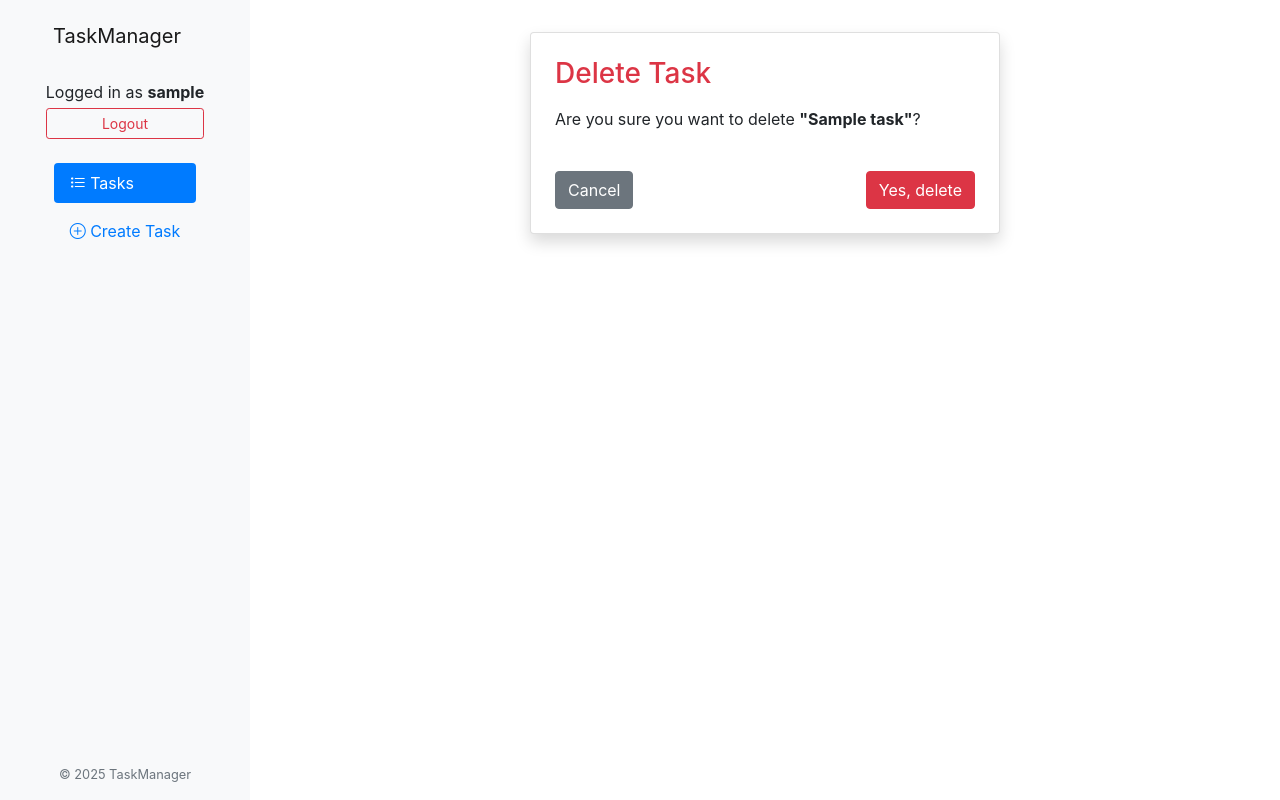
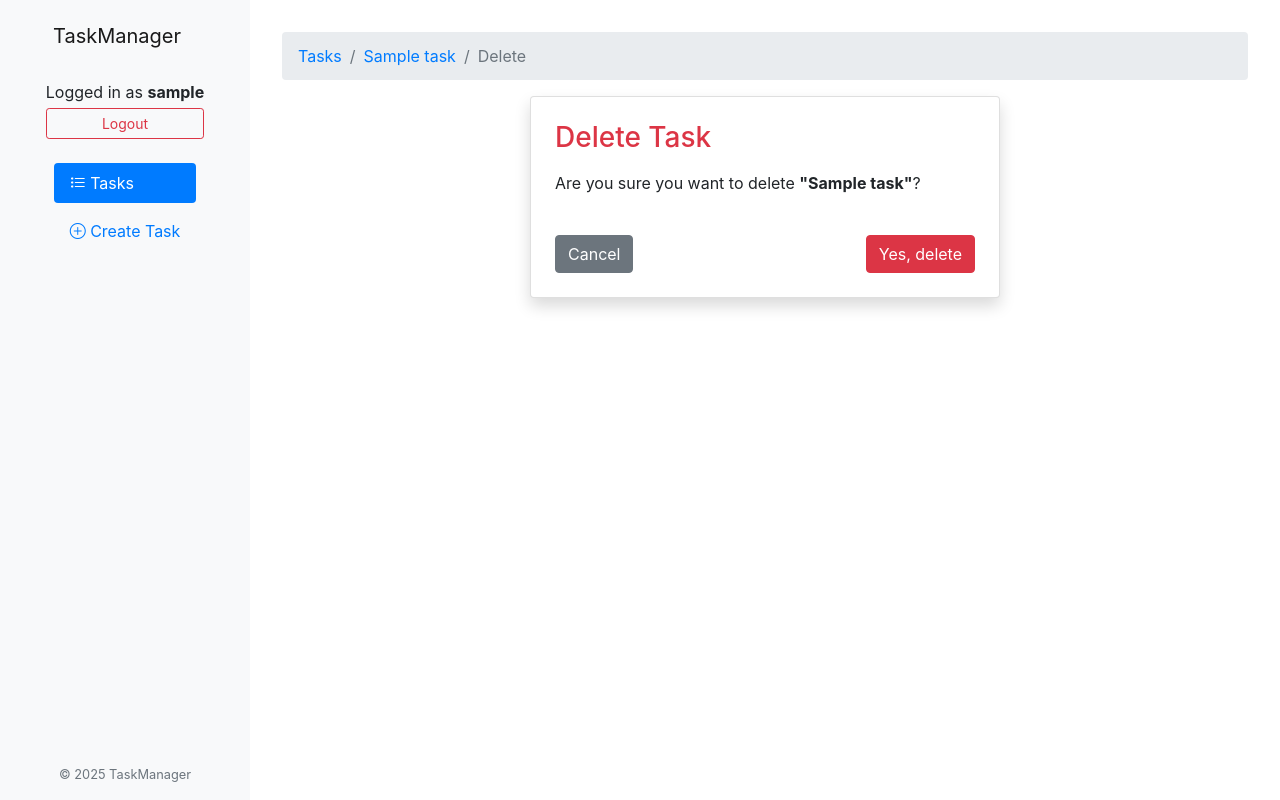
Before and after one commit to VYGAKOOL/task-manager, a Django app: page /task/1/delete/ in a window 1280 px wide. Run offline with Django 4.2, Linux system fonts and the light colour scheme; a user stored in the database is signed in; tables that the repository leaves empty hold one stand-in row (values such as "Sample post").

Commit message:
implement breadcrumbs

```diff
--- a/task/views.py
+++ b/task/views.py
@@ -1,6 +1,6 @@
 from django.contrib.auth.forms import AuthenticationForm
 from django.contrib.auth.mixins import LoginRequiredMixin
-from django.urls import reverse_lazy
+from django.urls import reverse_lazy, reverse
 from django.views import generic
 
 from task.forms import SignUpForm
@@ -31,16 +31,47 @@ class TaskUpdateView(LoginRequiredMixin, generic.UpdateView):
     fields = ["name", "description", "deadline", "priority", "task_type", "assignees"]
     success_url = reverse_lazy("task:task-list")
 
+    def get_context_data(self, **kwargs):
+        context = super().get_context_data(**kwargs)
+
+        context["breadcrumbs"] = [
+            {"label": "Tasks", "url": reverse("task:task-list")},
+            {"label": self.object.name, "url": reverse("task:task-detail", args=[self.object.id])},
+            {"label": "Edit"},
+        ]
+        return context
+
 
 class TaskDetailView(LoginRequiredMixin, generic.DetailView):
     model = Task
     context_object_name = "task"
+
+    def get_context_data(self, **kwargs):
+        context = super().get_context_data(**kwargs)
+        task = self.object
+
+        context["breadcrumbs"] = [
+            {"label": "Tasks", "url": reverse("task:task-list")},
+            {"label": task.name},
+        ]
+        return context
 
 
 class TaskDeleteView(LoginRequiredMixin, generic.DeleteView):
     model = Task
     success_url = reverse_lazy("task:task-list")
 
+    def get_context_data(self, **kwargs):
+        context = super().get_context_data(**kwargs)
+        task = self.object
+
+        context["breadcrumbs"] = [
+            {"label": "Tasks", "url": reverse("task:task-list")},
+            {"label": task.name, "url": reverse("task:task-detail", args=[task.id])},
+            {"label": "Delete"},
+        ]
+        return context
+
 
 class SignUpView(generic.FormView):
     form_class = SignUpForm
--- /dev/null
+++ b/templates/includes/breadcrumbs.html
@@ -0,0 +1,17 @@
+{% if breadcrumbs %}
+<nav aria-label="breadcrumb" class="mb-3">
+  <ol class="breadcrumb">
+    {% for crumb in breadcrumbs %}
+      {% if crumb.url %}
+        <li class="breadcrumb-item">
+          <a href="{{ crumb.url }}">{{ crumb.label }}</a>
+        </li>
+      {% else %}
+        <li class="breadcrumb-item active" aria-current="page">
+          {{ crumb.label }}
+        </li>
+      {% endif %}
+    {% endfor %}
+  </ol>
+</nav>
+{% endif %}
--- a/templates/task/task_confirm_delete.html
+++ b/templates/task/task_confirm_delete.html
@@ -3,6 +3,7 @@
 {% block title %}Delete Task{% endblock %}
 
 {% block content %}
+{% include "includes/breadcrumbs.html" %}
 <div class="container" style="max-width: 500px;">
   <div class="card shadow p-4">
     <h3 class="text-danger mb-3">Delete Task</h3>
--- a/templates/task/task_detail.html
+++ b/templates/task/task_detail.html
@@ -3,6 +3,7 @@
 {% block title %}Task Detail{% endblock %}
 
 {% block content %}
+{% include "includes/breadcrumbs.html" %}
 <div class="container" style="max-width: 700px;">
   <div class="card shadow-sm">
     <div class="card-body">
--- a/templates/task/task_form.html
+++ b/templates/task/task_form.html
@@ -6,6 +6,7 @@
 {% endblock %}
 
 {% block content %}
+{% include "includes/breadcrumbs.html" %}
 <div class="container" style="max-width: 600px;">
   <h2 class="mb-4">
     {% if object %}Update Task{% else %}Create Task{% endif %}
```
